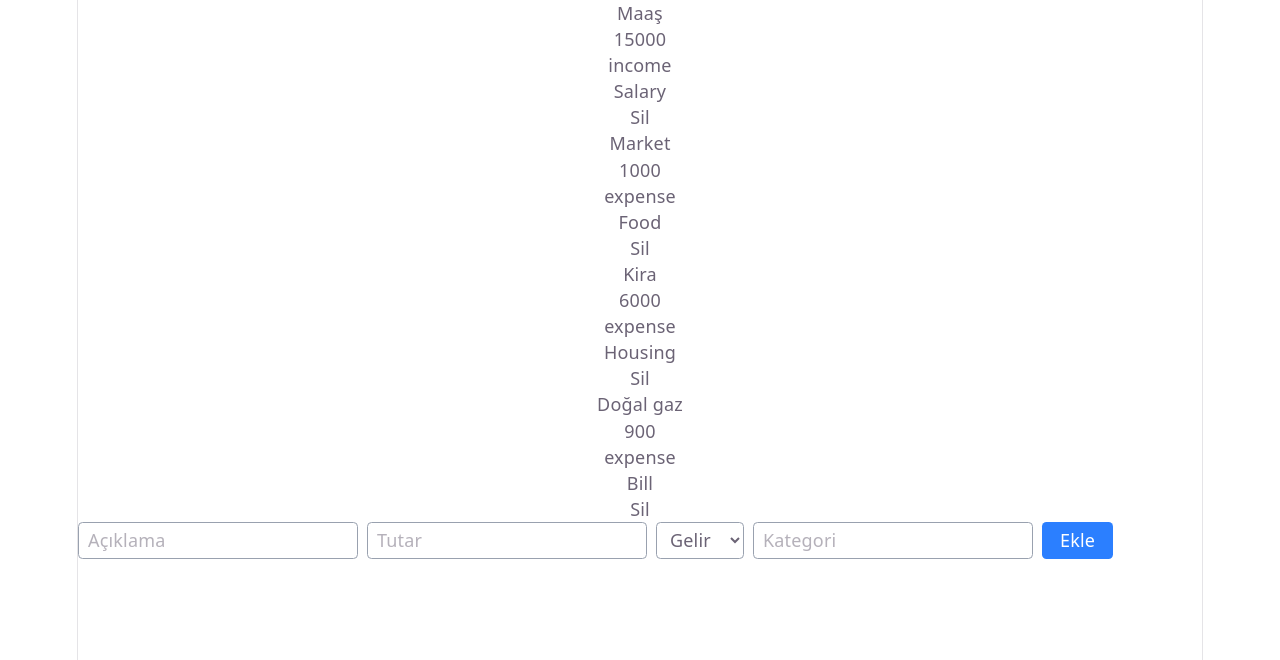
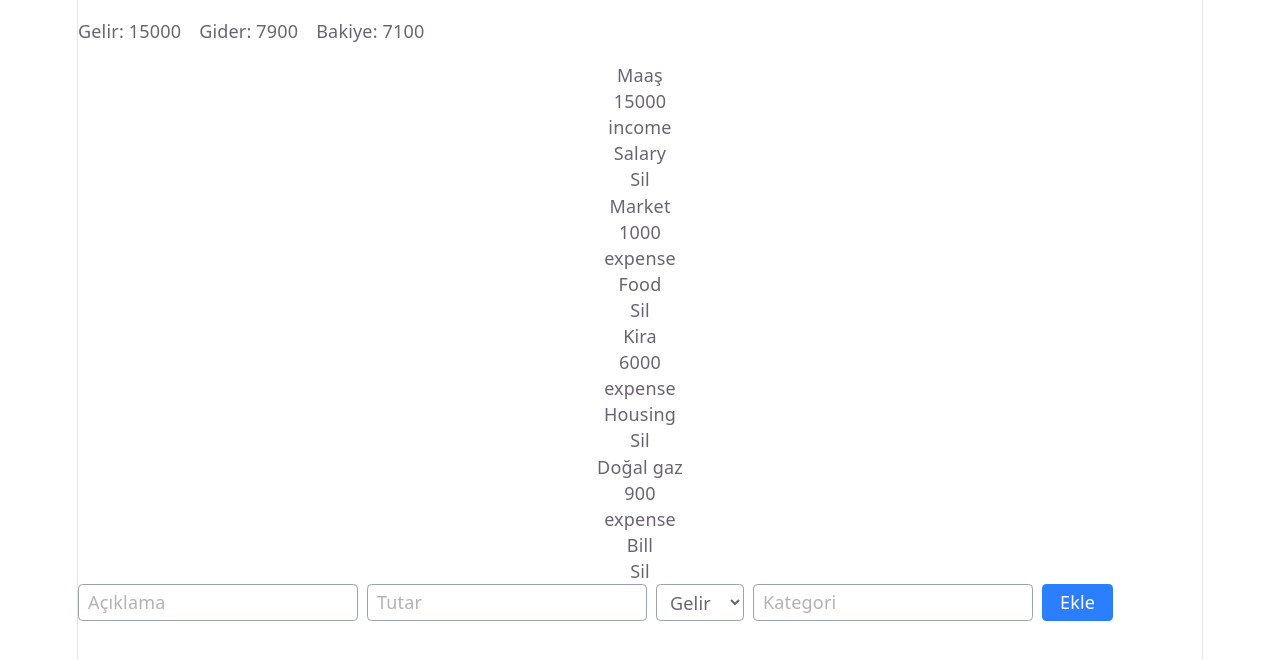
Before and after one commit to EniseAslan/Expense_Tracker, a React (Vite) app in the folder expense-tracker/: page / in a window 1280 px wide. Shown: the top 660 px of the page. Built offline with nearby package versions, Linux system fonts and the light colour scheme.

Commit message:
feat: add derived income/expense/balance totals with filter + reduce

```diff
--- a/expense-tracker/src/App.jsx
+++ b/expense-tracker/src/App.jsx
@@ -21,9 +21,26 @@ function handleDelete(id){
   setEntries((prev)=>prev.filter((entry)=>entry.id !==id));
 }
 
+const income = entries
+  .filter((entry) => entry.type === "income")
+  .reduce((sum, entry) => sum + entry.amount, 0)
+
+const expense = entries
+  .filter((entry) => entry.type === "expense")
+  .reduce((sum, entry) => sum + entry.amount, 0)
+
+const balance = income - expense
+
   return (
     <>
+    <div className="flex gap-4 my-4">
+  <p>Gelir: {income}</p>
+  <p>Gider: {expense}</p>
+  <p>Bakiye: {balance}</p>
+</div>
     <div>
+
+
     <ExpenseList entries={entries} onDelete={handleDelete} />
     <ExpenseForm form={form} onChange={setForm} onAdd={handleAdd} />
     </div>
```
